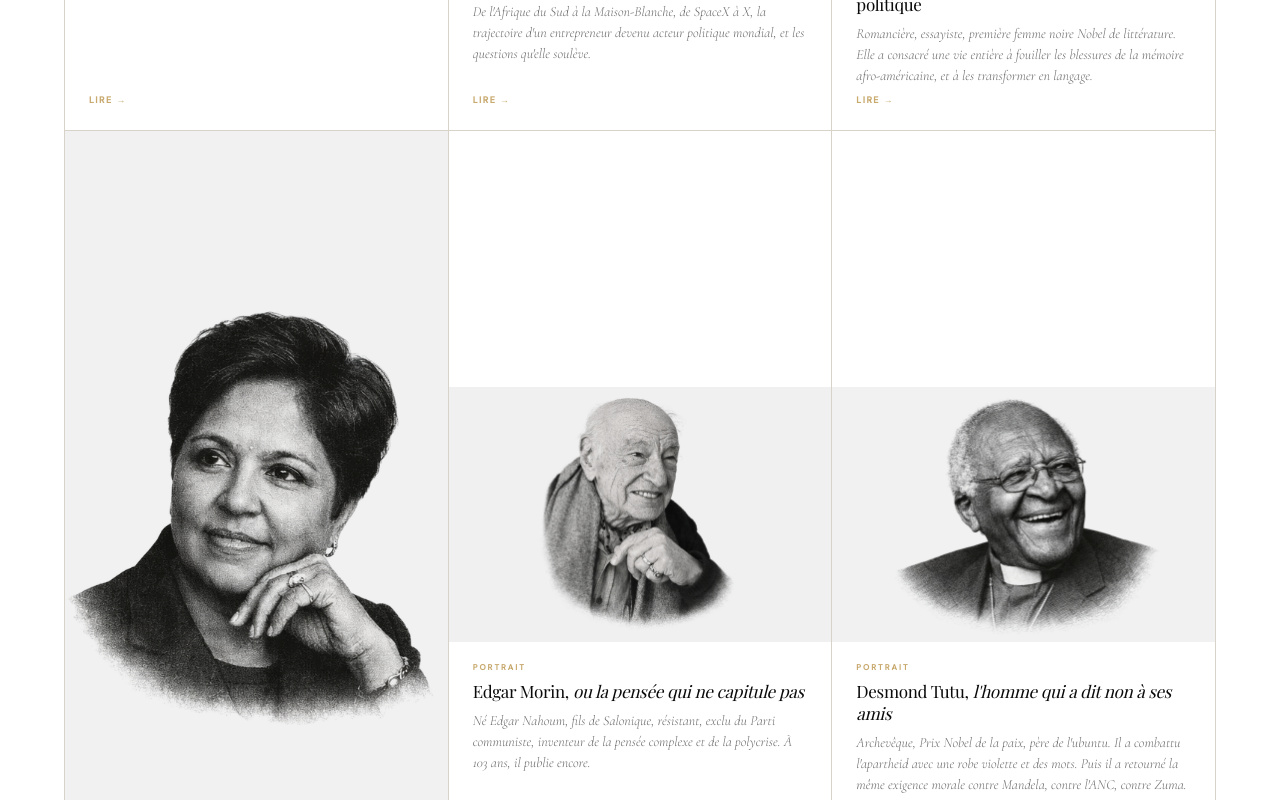
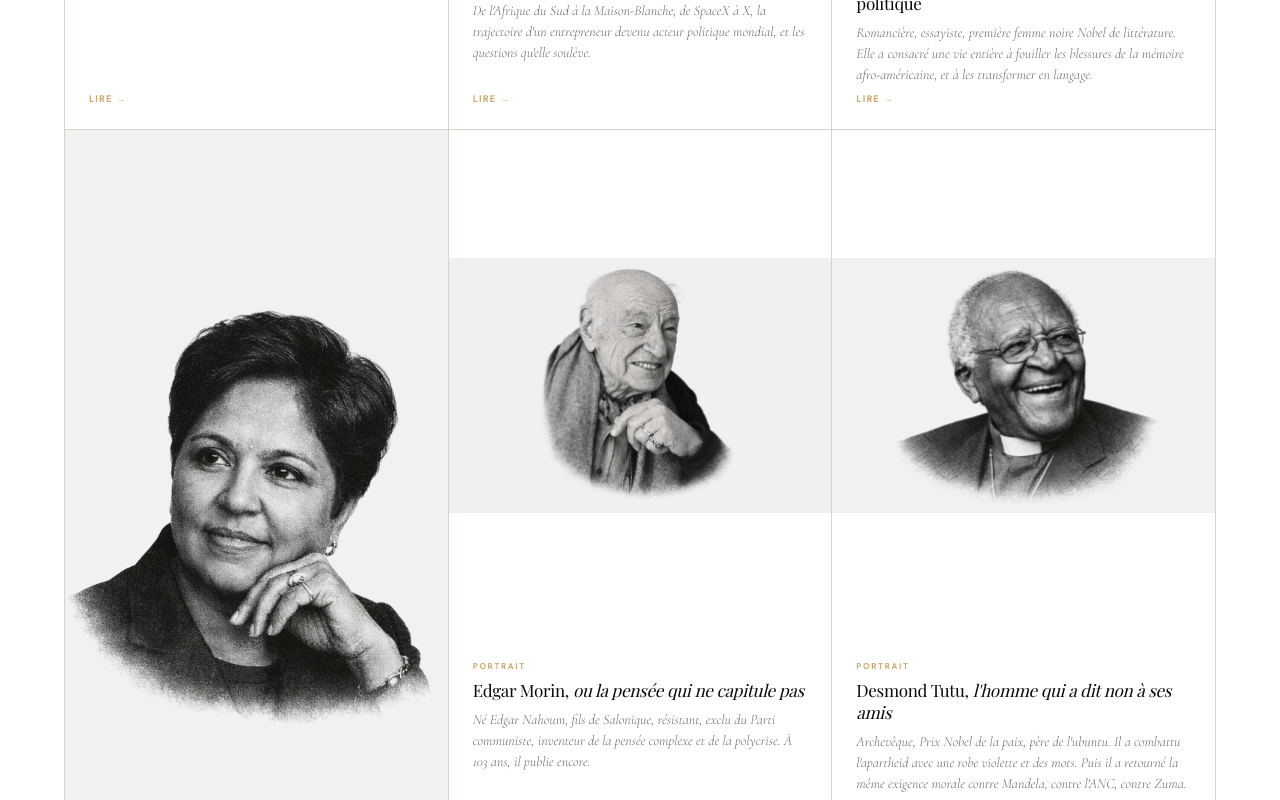
Before and after one commit to SteveMrld/Prisme, a Next.js app: page / in a window 1280 px wide. Shown: the part 6740-7540 px from the top of the page. Built offline with nearby package versions, Linux system fonts and the light colour scheme; no server answers; a web font is replaced by a local one.

Commit message:
Portraits : suppression tous cadres, grille 3 colonnes avec gap, aspect-ratio uniforme

```diff
--- a/app/page.module.css
+++ b/app/page.module.css
@@ -803,23 +803,19 @@
 
 .portraitsGrid {
   display: grid;
-  grid-template-columns: repeat(4, 1fr);
-  gap: 0;
-  border-top: 1px solid var(--bord);
-  border-left: 1px solid var(--bord);
+  grid-template-columns: repeat(3, 1fr);
+  gap: 32px;
 }
 
 .portraitCard {
-  background: var(--bg);
+  background: transparent;
   text-decoration: none;
   display: flex;
   flex-direction: column;
-  transition: background 0.15s;
-  border-right: 1px solid var(--bord);
-  border-bottom: 1px solid var(--bord);
+  transition: opacity 0.15s;
   overflow: hidden;
 }
-.portraitCard:hover { background: var(--papier); }
+.portraitCard:hover { opacity: 0.85; }
 
 .portraitImgWrap {
   width: 100%;
@@ -834,7 +830,7 @@
   height: 100%;
   display: block;
   object-fit: contain;
-  object-position: center bottom;
+  object-position: center center;
   mix-blend-mode: multiply;
   transition: transform 0.4s ease;
 }
@@ -883,8 +879,8 @@
 
 @media (max-width: 900px) {
   .portraitsSection { padding: 40px 20px; }
-  .portraitsGrid { grid-template-columns: repeat(2, 1fr); gap: 0; background: transparent; }
-  .portraitImgWrap { aspect-ratio: unset; height: 140px; }
+  .portraitsGrid { grid-template-columns: repeat(2, 1fr); gap: 20px; }
+  .portraitImgWrap { aspect-ratio: 3/4; }
   .portraitBody { padding: 12px 14px 16px; gap: 6px; }
   .portraitTitle { font-size: 13px; }
   .portraitDesc { display: none; }
```
